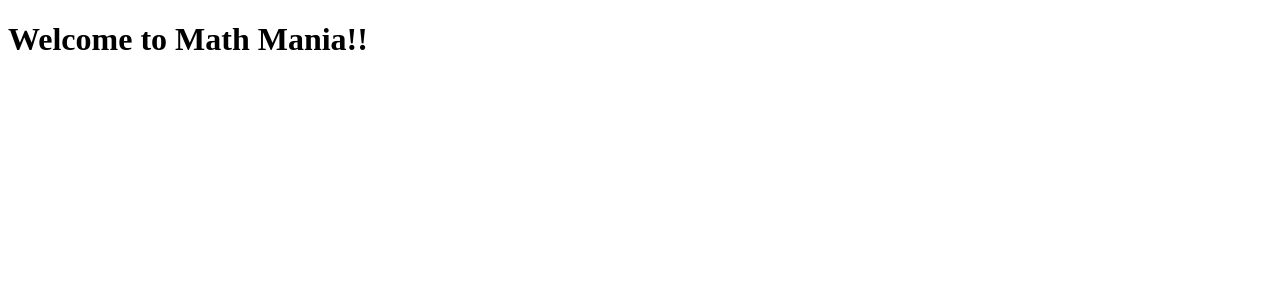
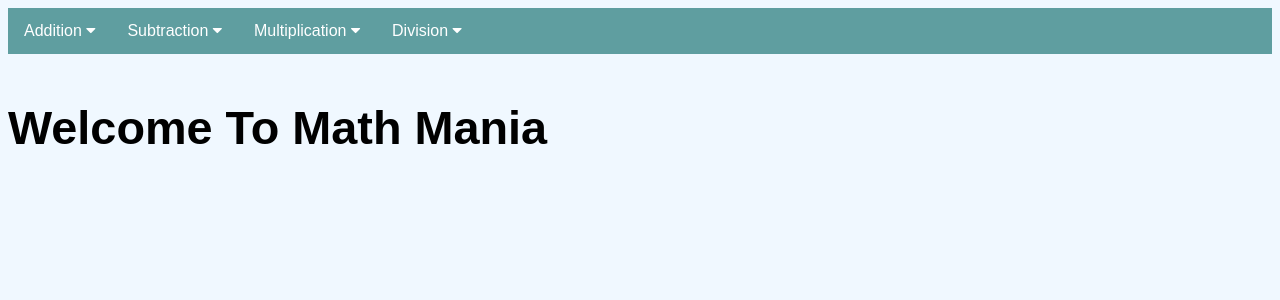
Before and after one commit to nsazy/django_projects, a Django app: page / in a window 1280 px wide. Shown: the top 300 px of the page. Run offline with Django 4.2, Linux system fonts and the light colour scheme.

Commit message:
Updated dynamic html creation.  created javascript function to gather problmes and user answers for addition_quiz html code

```diff
--- a/mathmania/mathmania/mathmania/settings.py
+++ b/mathmania/mathmania/mathmania/settings.py
@@ -110,7 +110,7 @@ USE_TZ = True
 # Static files (CSS, JavaScript, Images)
 # https://docs.djangoproject.com/en/4.2/howto/static-files/
 
-STATIC_URL = "static/"
+STATIC_URL = '/static/'
 
 # Default primary key field type
 # https://docs.djangoproject.com/en/4.2/ref/settings/#default-auto-field
--- /dev/null
+++ b/mathmania/mathmania/mathquiz/static/math.css
@@ -0,0 +1,73 @@
+/*Globals*/
+#addMath{
+    font-size: 40px;
+}
+
+#ansInput{
+    width:100%;
+    font-size: 40px;
+    justify-content: center;
+}
+body {
+    font-family: Arial, Helvetica, sans-serif;
+  }
+
+  .navbar {
+    overflow: hidden;
+    background-color:cadetblue;
+  }
+
+  .navbar a {
+    float: left;
+    font-size: 16px;
+    color:black;
+    text-align: center;
+    padding: 14px 16px;
+    text-decoration: none;
+  }
+
+  .dropdown {
+    float: left;
+    overflow: hidden;
+  }
+
+  .dropdown .dropbtn {
+    font-size: 16px;
+    border: none;
+    outline: none;
+    color: white;
+    padding: 14px 16px;
+    background-color: inherit;
+    font-family: inherit;
+    margin: 0;
+  }
+
+  .navbar a:hover, .dropdown:hover .dropbtn {
+    background-color: red;
+  }
+
+  .dropdown-content {
+    display: none;
+    position: absolute;
+    background-color: #f9f9f9;
+    min-width: 160px;
+    box-shadow: 0px 8px 16px 0px rgba(0,0,0,0.2);
+    z-index: 1;
+  }
+
+  .dropdown-content a {
+    float: none;
+    color: black;
+    padding: 12px 16px;
+    text-decoration: none;
+    display: block;
+    text-align: left;
+  }
+
+  .dropdown-content a:hover {
+    background-color: #ddd;
+  }
+
+  .dropdown:hover .dropdown-content {
+    display: block;
+  }
--- a/mathmania/mathmania/mathquiz/templates/index.html
+++ b/mathmania/mathmania/mathquiz/templates/index.html
@@ -1,9 +1,62 @@
+{% load static %}
 <!DOCTYPE html>
-<html>
+<html style="background-color: aliceblue">
+<head>
+    <meta name="viewport" content="width=device-width, initial-scale=1">
+    <link rel="stylesheet" href="https://cdnjs.cloudflare.com/ajax/libs/font-awesome/4.7.0/css/font-awesome.min.css">
+    <link href="{% static 'math.css' %}" rel="stylesheet">
+</head>
 <body>
+    <div class="navbar">
+        <div class="dropdown">
+            <button class="dropbtn">Addition
+              <i class="fa fa-caret-down"></i>
+            </button>
+            <div class="dropdown-content">
+              <a href="add/">Single Digit</a>
+              <a href="#">Link 2</a>
+              <a href="#">Link 3</a>
+            </div>
+        </div>
+        <div class="dropdown">
+            <button class="dropbtn">Subtraction
+              <i class="fa fa-caret-down"></i>
+            </button>
+            <div class="dropdown-content">
+              <a href="add/">Single Digit</a>
+              <a href="#">Link 2</a>
+              <a href="#">Link 3</a>
+            </div>
+        </div>
+        <div class="dropdown">
+            <button class="dropbtn">Multiplication
+              <i class="fa fa-caret-down"></i>
+            </button>
+            <div class="dropdown-content">
+              <a href="add/">Single Digit</a>
+              <a href="#">Link 2</a>
+              <a href="#">Link 3</a>
+            </div>
+        </div>
+        <div class="dropdown">
+            <button class="dropbtn">Division
+              <i class="fa fa-caret-down"></i>
+            </button>
+            <div class="dropdown-content">
+              <a href="add/">Single Digit</a>
+              <a href="#">Link 2</a>
+              <a href="#">Link 3</a>
+            </div>
+        </div>
+    </div>
+
+<div id="addMath" style="display: ;">
+    <p><h3>Welcome To Math Mania</h3></p>
+</div>
 
 
-<p><h1>Welcome to Math Mania!!</h1></p>
+
+
 
 </body>
 </html>
--- a/mathmania/mathmania/mathquiz/urls.py
+++ b/mathmania/mathmania/mathquiz/urls.py
@@ -2,5 +2,8 @@ from django.urls import path
 from . import views
 
 urlpatterns = [
-    path('', views.mathquiz, name='mathquiz'),
+    path('', views.home_page, name='home_page'),
+    path('add/', views.add, name='add'),
+
+
 ]
--- a/mathmania/mathmania/mathquiz/views.py
+++ b/mathmania/mathmania/mathquiz/views.py
@@ -4,6 +4,17 @@ from django.shortcuts import render
 
 # Create your views here.
 
-def mathquiz(request):
+def home_page(request):
   template = loader.get_template('index.html')
   return HttpResponse(template.render())
+
+def add(request):
+  print(request.POST)
+  context={}
+  return render(request, "addition_quiz.html", context=context)
+
+def submitAdd(request):
+  response="""<html><body>
+  <p>Asnwer for question 1 is """ +request.GET['ansInput1']+"""</p>
+  </body></html>"""
+  return HttpResponse(response)
```
Also changed, not shown: mathmania/mathmania/mathquiz/templates/addition_quiz.html (added, +78 -0 lines), mathmania/mathmania/mathquiz/templates/math.js (added, +22 -0 lines).
